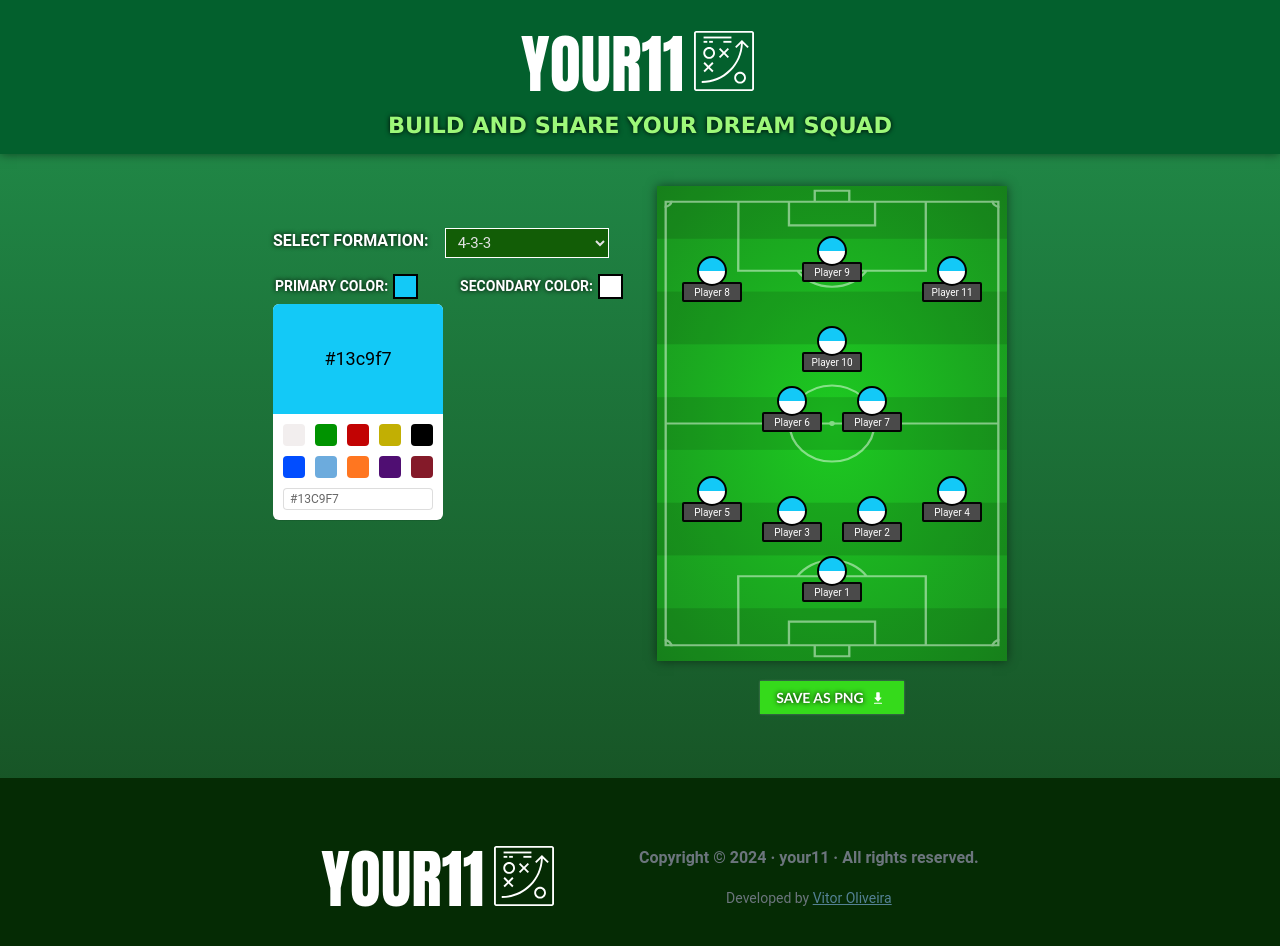
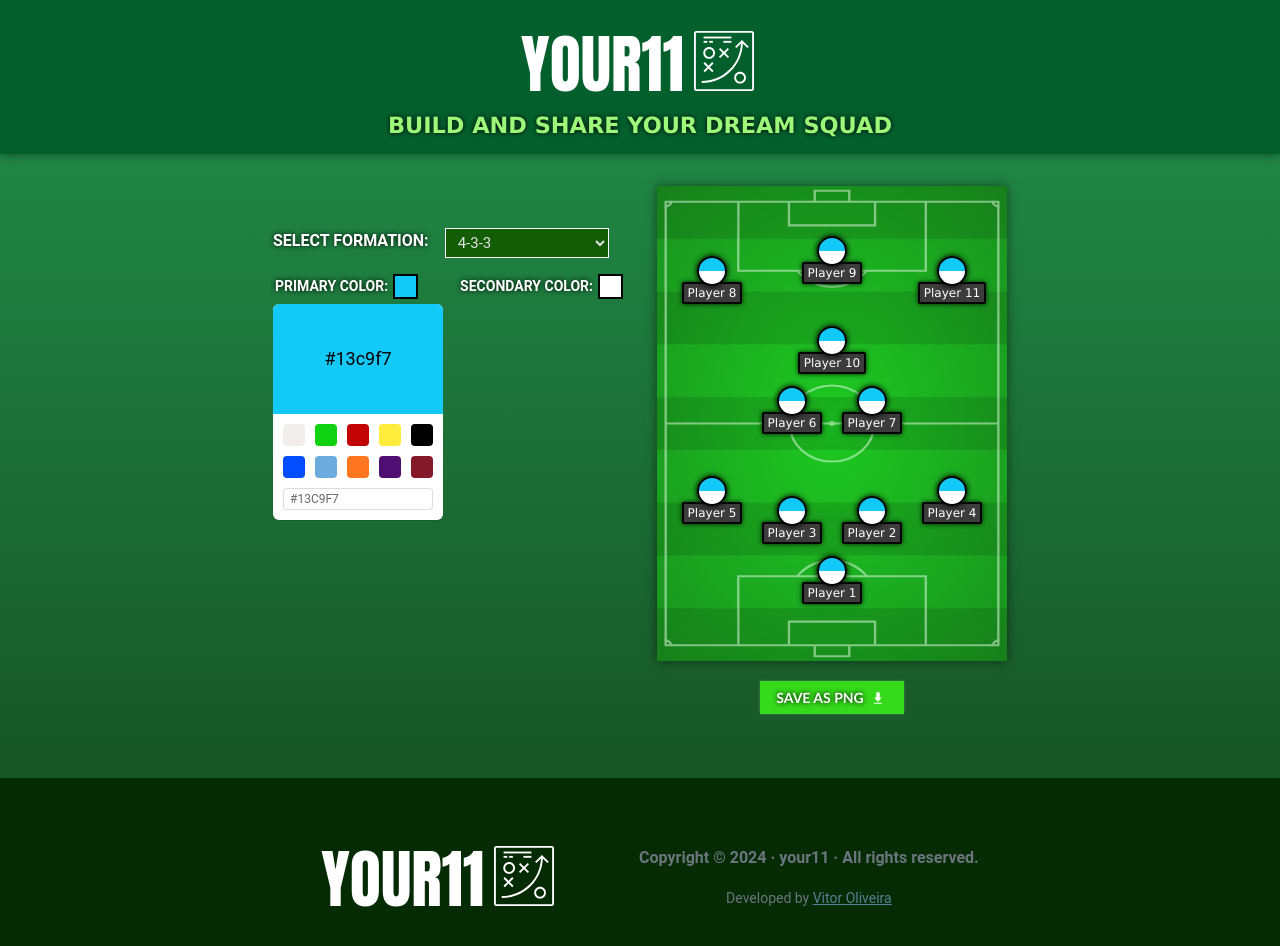
Before and after one commit to JoseVitorOliveira/your11, a React (Vite) app: page / in a window 1280 px wide. Both pictures are taken after a click on the element 405 px from the left and 286 px from the top of the page. Shown: the top 946 px of the page. Built offline with nearby package versions, Linux system fonts and the light colour scheme.

Commit message:
player input styling and derender logic

```diff
--- a/src/components/ColorPicker/index.tsx
+++ b/src/components/ColorPicker/index.tsx
@@ -59,9 +59,9 @@ const ColorPicker: React.FC<ColorPickerProps> = ({
             triangle="hide"
             colors={[
               "#f2eeee",
-              "#009300",
+              "#10d210",
               "#c20303",
-              "#c2af03",
+              "#ffec3d",
               "#000000",
               "#014dff",
               "#6CABDD",
--- a/src/components/Player/index.tsx
+++ b/src/components/Player/index.tsx
@@ -1,4 +1,4 @@
-import React, { useState } from "react";
+import React, { useEffect, useRef, useState } from "react";
 import "./styles.css";
 
 interface PlayerProps {
@@ -26,6 +26,23 @@ const Player = ({
 
   const [showInput, setShowInput] = useState(false);
   const [playerName, setPlayerName] = useState("");
+  const containerRef = useRef<HTMLDivElement>(null);
+
+  useEffect(() => {
+    const handleClickOutside = (event: MouseEvent) => {
+      if (
+        containerRef.current &&
+        !containerRef.current.contains(event.target as Node)
+      ) {
+        setShowInput(false);
+      }
+    };
+
+    document.addEventListener("mousedown", handleClickOutside);
+    return () => {
+      document.removeEventListener("mousedown", handleClickOutside);
+    };
+  }, []);
 
   const toggleInput = () => {
     setShowInput(!showInput);
@@ -42,8 +59,12 @@ const Player = ({
   return (
     <div className="player-container" style={playerPosition}>
       <div className="circle" style={circleColors}>
-        {showInput && (
-          <div className="player-input">
+        {" "}
+      </div>
+      {showInput && (
+        <div className="input-wrapper" ref={containerRef}>
+          <div className="triangle"></div>
+          <div className="player-input-container">
             <input
               type="text"
               value={playerName}
@@ -54,8 +75,8 @@ const Player = ({
               Close
             </button>
           </div>
-        )}
-      </div>
+        </div>
+      )}
       <span className="player-name" onClick={toggleInput}>
         {playerName || name}
       </span>
--- a/src/components/Player/styles.css
+++ b/src/components/Player/styles.css
@@ -12,8 +12,10 @@
     border-radius: 50%;
     width: 30px;
     height: 30px;
-    z-index: 1;
     cursor: grab;
+    box-shadow: 0px 0px 5px 1px rgba(0, 0, 0, 0.85);
+    position: relative;
+    z-index: 2;
 }
 
 .player-name {
@@ -22,12 +24,64 @@
     align-items: center;
     text-align: center;
     margin-top: -4px;
-    width: 60px;
-    height: 20px;
-    font-size: 10px;
+    min-width: 50px;
+    white-space: nowrap;
+    padding: 0 4px;
+    font-family: Verdana, Geneva, Tahoma, sans-serif;
+    height: 22px;
+    font-size: 12px;
     color: white;
-    background-color: rgb(74, 74, 74);
+    background-color: rgb(60, 60, 60);
     border: 2px solid rgb(4, 4, 4);
     border-radius: 2px;
-    z-index: 0;
+    box-shadow: 0px 0px 5px 0px rgba(0, 0, 0, 0.85);
+    z-index: 1;
 }
+
+.player-input-container {
+    background-color: rgb(1, 70, 3);
+    display: flex;
+    justify-content: center;
+    width: 270px;
+    height: 45px;
+    position: absolute;
+    top: 35px;
+    padding: 9px;
+    gap: 10px;
+    left: -135px;
+}
+
+.player-input-container input {
+    padding: 8px;
+    width: 190px;
+}
+
+.player-input-container button {
+    background-color: rgb(163, 24, 54);
+    font-weight: 700;
+    color: rgb(255, 255, 255);
+    border: none;
+    cursor: pointer;
+    width: 55px;
+}
+
+.player-input-container button:hover {
+    background-color: rgb(178, 8, 8);
+}
+
+.triangle {
+    width: 0;
+    height: 0;
+    border-left: 8px solid transparent;
+    border-right: 8px solid transparent;
+    border-bottom: 20px solid rgb(1, 70, 3);
+    position: absolute;
+    top: 23px;
+    left: -7px;
+    z-index: 4;
+}
+
+.input-wrapper {
+    z-index: 3;
+    position: absolute;
+}
--- a/src/style.css
+++ b/src/style.css
@@ -71,7 +71,7 @@ main {
 }
 
 .save-button:hover {
-    background-color: rgb(21, 89, 10);
+    background-color: rgb(48, 173, 29);
 }
 
 .save-button img {
@@ -146,3 +146,10 @@ main {
         width: 60%;
     }
 }
+
+/* extra extra large devices */
+@media (min-width: 1536px) {
+    main {
+        width: 55%;
+    }
+}
```
